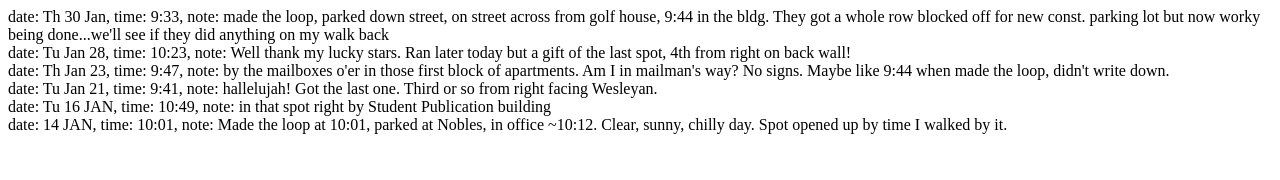
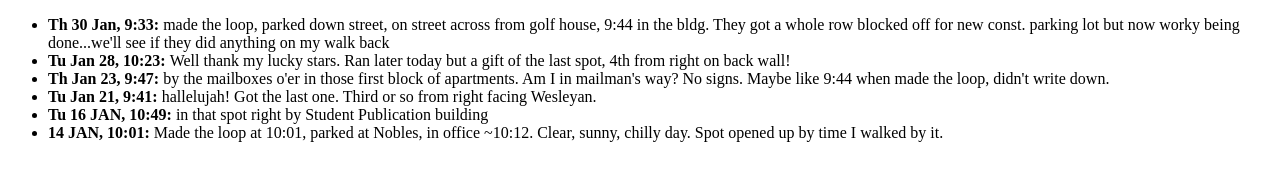
Before and after one commit to barrycumbie/jubilant-garbanzo-easy-read, a plain HTML site: page index.html in a window 1280 px wide. Drawn offline with nearby package versions, Linux system fonts and the light colour scheme.

Commit message:
finished readme

```diff
--- a/index.html
+++ b/index.html
@@ -5,9 +5,10 @@
   <meta name="viewport" content="width=device-width, initial-scale=1.0">
   <title>easy read</title>
 </head>
-<body id="body">
+<body>
 
-  <div id="dataSpot"></div>
+    <ul id="dataSpot" class="list-group"></ul>
+
 <script src="https://code.jquery.com/jquery-3.7.1.min.js"
   integrity="sha256-/JqT3SQfawRcv/BIHPThkBvs0OEvtFFmqPF/lYI/Cxo=" crossorigin="anonymous"></script>
 <!-- <script type="module" src="scripts/readEasyData.js"></script> -->
--- a/scripts/readParkingData.js
+++ b/scripts/readParkingData.js
@@ -26,7 +26,7 @@ function displayParkingData(parkingData) {
         console.log(`time: ${log.time}`);
         console.log(`note: ${log.note}`);
 
-        document.getElementById('body').innerHTML += `date: ${log.date}, time: ${log.time}, note: ${log.note} <br>`;
+        document.getElementById('dataSpot').innerHTML += `<li class="list-group-item"><strong>${log.date}, ${log.time}: </strong>${log.note}</li>`;
 
  }
 }
```
Also changed, not shown: 1 other file.
